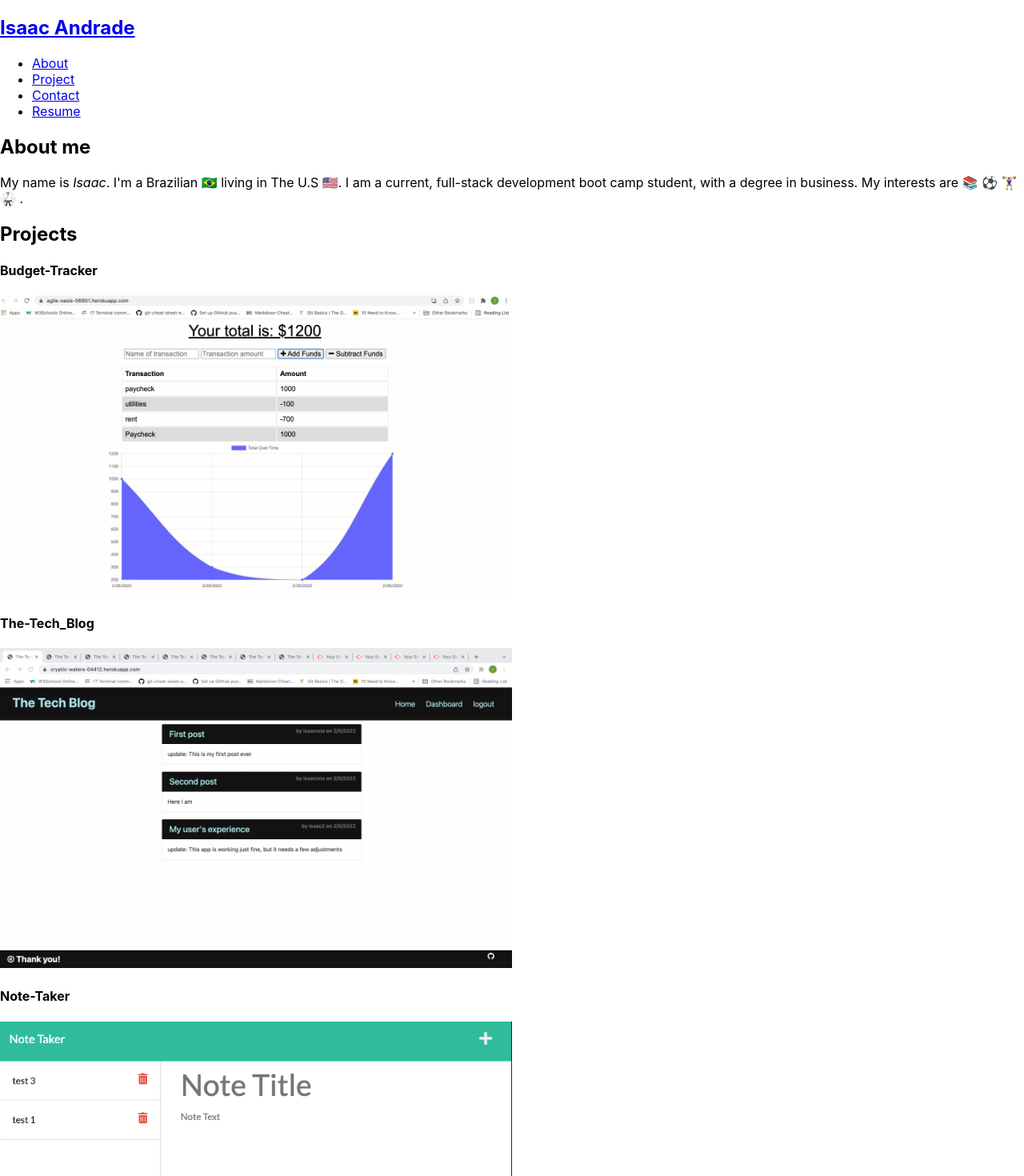
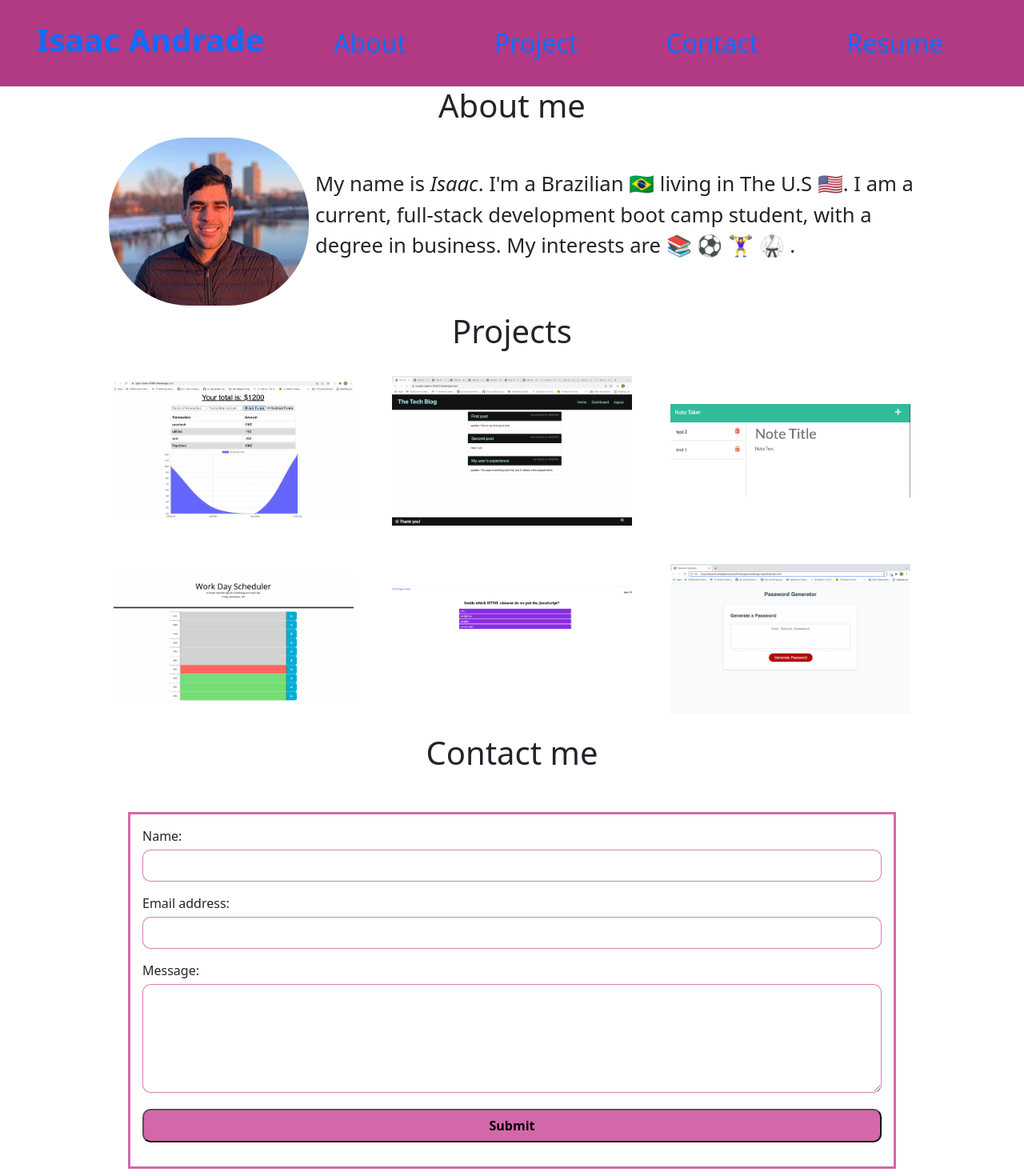
Before and after one commit to Isaaccna/portfolio-react, a React (Create React App) app: page / in a window 1280 px wide. Shown: the top 1470 px of the page at 80% size. Built offline with nearby package versions, Linux system fonts and the light colour scheme.

Commit message:
style added for resume, contact, header components

```diff
--- a/package.json
+++ b/package.json
@@ -6,7 +6,9 @@
     "@testing-library/jest-dom": "^5.16.2",
     "@testing-library/react": "^12.1.3",
     "@testing-library/user-event": "^13.5.0",
+    "bootstrap": "^5.1.3",
     "react": "^17.0.2",
+    "react-bootstrap": "^2.2.0",
     "react-dom": "^17.0.2",
     "react-scripts": "5.0.0",
     "web-vitals": "^2.1.4"
--- a/src/components/About/index.js
+++ b/src/components/About/index.js
@@ -1,18 +1,28 @@
 import React from 'react';
+import Profile from '../../assets/profile/profile.png'
 //import picture from the previous passport. create a "assets" directory to save it as indicated below
 //import profilePicture from '../../assets/profile/profile-picture.jpg';
 //<img src={profilePicture} className="my-2" style={{ width: "100%" }} alt="profile" />
 function About() {
     return(
         <section id="about">
-        <div>
+
             <h1> About me </h1>
-
+    <div id="wrapper">
+               <div className="m-2" id="profile-picture">
+                   <img
+                   src = {Profile}
+                   alt="profile picture"
+                   >
+                   </img>
+              </div>
+           <div id="description" >
         <p>
             My name is <em>Isaac</em>. I'm a Brazilian 🇧🇷 living in The U.S 🇺🇸. I am a current, full-stack development boot camp student, with a degree in business. My interests are 📚 ⚽️ 🏋️‍♀️ 🥋 .
         </p>
 
     </div>
+ </div>
     </section>
     )
 }
--- a/src/components/Contact/index.js
+++ b/src/components/Contact/index.js
@@ -60,7 +60,6 @@ function ContactForm() {
   </div>
 )}
 
-
        <button type="submit">Submit</button>
                  </form>
         </section>
--- a/src/components/Header/index.js
+++ b/src/components/Header/index.js
@@ -5,11 +5,11 @@ function Header() {
 
   return (
     <header>
-        <h2>
+        <h1>
         <a
          href="/">Isaac Andrade
         </a>
-         </h2>
+         </h1>
        <Nav />
     </header>
   );
--- a/src/components/Project/index.js
+++ b/src/components/Project/index.js
@@ -46,19 +46,21 @@ function Portfolio(props) {
     return (
             <section id="project">
 
-               <h2> Projects </h2>
+               <h1> Projects </h1>
+               <div id="wrap-project">
 
             {projects.map((project, index) =>(
 
-                <div key={index}>
-                    <h4>{project.name}</h4>
+
+                <div className="m-4"  id="each-project"key={index}>
                     <img
                     src={require(`../../assets/projectImage/${index}.png`)}
                     alt={project.description}
-                    width="50%"
                     />
                 </div>
+
             ))}
+            </div>
 
                  </section>
 
--- a/src/components/Resume/index.js
+++ b/src/components/Resume/index.js
@@ -4,7 +4,7 @@ function Resume() {
 
     return (
         <section id="resume">
-            <h2>Resume</h2>
+            <h1>Resume</h1>
             <a href="/images/myw3schoolsimage.jpg" download> Click here to download my resume</a>
 
             <h3> Front-end Proficiencies</h3>
--- a/src/index.css
+++ b/src/index.css
@@ -11,3 +11,161 @@ code {
   font-family: source-code-pro, Menlo, Monaco, Consolas, 'Courier New',
     monospace;
 }
+
+:root {
+  --primary-color: #fce138;
+  --secondary-color: #0b8ee6;
+  --tertiary-color: #b23984;
+}
+
+header {
+  display: flex;
+  justify-content: center;
+  align-items: center;
+  flex-wrap: wrap;
+  width: 100%;
+  margin:auto;
+  background-color: var(--tertiary-color);
+
+}
+header h1 a {
+  list-style: none;
+  text-decoration: none;
+  font-weight:bold;
+}
+
+header nav ul {
+  display: flex;
+  flex-wrap: wrap;
+  justify-content:flex-start;
+  align-items: center;
+  list-style: none;
+  margin: 20px auto;
+}
+header nav ul li a{
+
+  padding: 10px 15px;
+  font-size:3vw;
+  text-decoration: none;
+  margin:0 auto;
+}
+header nav ul li a:hover {
+  background-color: rgb(255, 255,255);
+  border-radius: 15px;
+  font-size: 3.0vw
+}
+section h1 {
+  text-align: center;
+}
+
+#wrapper {
+  display: flex;
+  justify-content: center;
+  align-items: center;
+  flex-wrap: wrap;
+  width: 80%;
+  margin:auto;
+}
+#profile-picture img {
+  width: 300px;
+  border-radius: 100px;
+}
+
+
+#wrap-project {
+  display: flex;
+  justify-content: center;
+  align-items: center;
+  flex-wrap: wrap;
+  width: 100%;
+}
+#each-project {
+
+}
+#each-project img {
+  width: 300px;
+}
+
+#contact form {
+  width:75%;
+  text-align: left;
+  margin:50px auto 75px auto;
+  border: rgba(199, 67, 148, 0.801) 3px solid;
+  padding: 15px;
+}
+#contact input{
+  border:rgba(199, 67, 148, 0.801) solid 1px;
+  display:block;
+  padding: 7px 15px;
+  font-size: 16px;
+  width:100%;
+  margin-bottom: 15px;
+  margin-top: 5px;
+  border-radius:10px;
+  opacity: 0.85;
+
+}
+#contact textarea{
+  border:rgba(199, 67, 148, 0.801) solid 1px;
+  display:block;
+  padding: 7px 15px;
+  font-size: 16px;
+  width:100%;
+  margin-bottom: 15px;
+  margin-top: 5px;
+  border-radius:10px;
+  opacity: 0.85;
+}
+form button {
+  width:100%;
+  padding: 7px 15px;
+  border-radius: 10px;
+  background-color: rgba(199, 67, 148, 0.801);
+  margin-bottom: 15px;
+  margin-top: 5px;
+  font-weight: bold;
+}
+
+
+
+
+footer {
+  background-color: var(--tertiary-color);
+}
+
+
+
+@media screen and (min-width: 700px) {
+
+  header nav ul li{
+      display: flex;
+      justify-content: space-between;
+      align-items: flex-start;
+
+  }
+  header nav ul li a {
+      font-size: 2.5vw;
+      margin: 0 40px 0 40px;
+
+  }
+  #wrapper {
+    display: flex;
+    justify-content: space-between;
+    align-items:center;
+    flex-wrap: wrap;
+    width: 80%;
+    margin:auto;
+  }
+  #profile-picture {
+    flex: 0;
+  }
+  #description {
+    flex:2;
+    font-size: 2.0vw;
+  }
+  #profile-picture img {
+    width: 250px;
+
+
+  }
+}
--- a/src/index.js
+++ b/src/index.js
@@ -3,6 +3,7 @@ import ReactDOM from 'react-dom';
 import './index.css';
 import App from './App';
 import reportWebVitals from './reportWebVitals';
+import 'bootstrap/dist/css/bootstrap.min.css';
 
 ReactDOM.render(
   <React.StrictMode>
@@ -15,3 +16,9 @@ ReactDOM.render(
 // to log results (for example: reportWebVitals(console.log))
 // or send to an analytics endpoint. Learn more: https://bit.ly/CRA-vitals
 reportWebVitals();
+<link
+  rel="stylesheet"
+  href="https://cdn.jsdelivr.net/npm/bootstrap@5.1.3/dist/css/bootstrap.min.css"
+  integrity="sha384-1BmE4kWBq78iYhFldvKuhfTAU6auU8tT94WrHftjDbrCEXSU1oBoqyl2QvZ6jIW3"
+  crossorigin="anonymous"
+/>
```
Also changed, not shown: src/assets/profile/profile.png (added), 1 other file (tests, documents, lock files or other folders).
